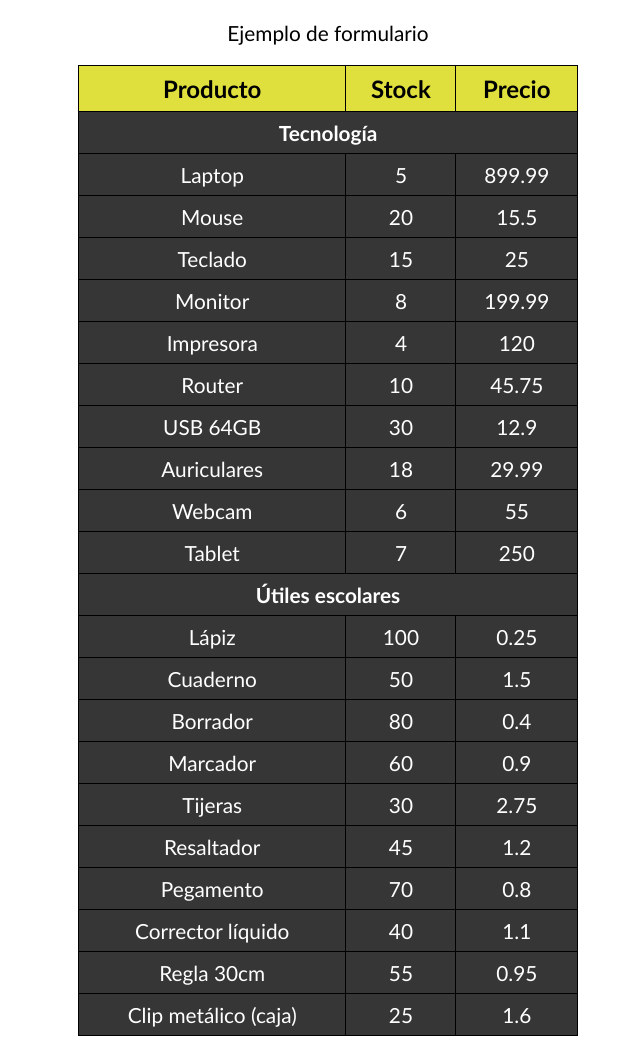
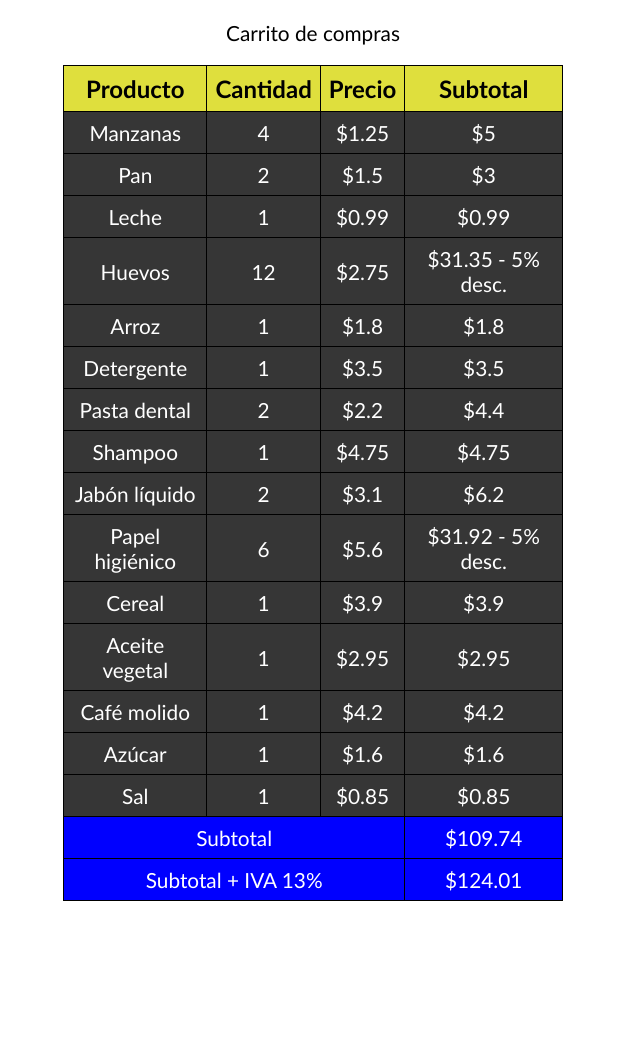
Before and after one commit to kristiankovic/practicas-git-tpi, a PHP site: page /ejercicio3/test.php in a window 1280 px wide. Shown: the whole page, without its empty margins (312-952 px from the left). After the commit the page ends 901 px from the top, so only its background shows below. Run offline with PHP 8.4, Linux system fonts and the light colour scheme.

Commit message:
fix: se elimino lo de categorias y se implento otra logica

```diff
--- a/ejercicio3/style.css
+++ b/ejercicio3/style.css
@@ -6,12 +6,15 @@
 
 .container{
     margin: 20px;
-    display: flex;
-    flex-direction: column;
 
-    justify-content: center;
-    align-items: center;
+    display: grid;
+    grid-template-areas: 'caja caja';
+
+    place-content: center;
+
+    gap: 30px;
 }
+
 table{
     font-family: 'Trebuchet MS', 'Lucida Sans Unicode', 'Lucida Grande', 'Lucida Sans', Arial, sans-serif;
     font-size: 1.3rem;
--- a/ejercicio3/test.php
+++ b/ejercicio3/test.php
@@ -1,37 +1,29 @@
 <?php
 
-$db_productos = [
+$compras = [
+    ["Manzanas", 4, 1.25],
+    ["Pan", 2, 1.50],
+    ["Leche", 1, 0.99],
+    ["Huevos", 12, 2.75],
+    ["Arroz", 1, 1.80],
+    ["Detergente", 1, 3.50],
+    ["Pasta dental", 2, 2.20],
+    ["Shampoo", 1, 4.75],
+    ["Jabón líquido", 2, 3.10],
+    ["Papel higiénico", 6, 5.60],
+    ["Cereal", 1, 3.90],
+    ["Aceite vegetal", 1, 2.95],
+    ["Café molido", 1, 4.20],
+    ["Azúcar", 1, 1.60],
+    ["Sal", 1, 0.85]
+];
 
-    "Tecnología" =>
+$subtotal = 0;
+foreach($compras as $producto){
+    $subtotal += $producto[1] * $producto[2];
+}
 
-    [
-        ["Laptop",      5,  899.99],
-        ["Mouse",       20, 15.50],
-        ["Teclado",     15, 25.00],
-        ["Monitor",     8,  199.99],
-        ["Impresora",   4,  120.00],
-        ["Router",      10, 45.75],
-        ["USB 64GB",    30, 12.90],
-        ["Auriculares", 18, 29.99],
-        ["Webcam",      6,  55.00],
-        ["Tablet",      7,  250.00]
-    ],
-
-    "Útiles escolares" =>
-
-    [
-        ["Lápiz", 100, 0.25],
-        ["Cuaderno", 50, 1.50],
-        ["Borrador", 80, 0.40],
-        ["Marcador", 60, 0.90],
-        ["Tijeras", 30, 2.75],
-        ["Resaltador", 45, 1.20],
-        ["Pegamento", 70, 0.80],
-        ["Corrector líquido", 40, 1.10],
-        ["Regla 30cm", 55, 0.95],
-        ["Clip metálico (caja)", 25, 1.60]
-    ]
-];
+$iva = $subtotal + ($subtotal * 0.13);
 
 ?>
 <!DOCTYPE html>
@@ -49,45 +41,64 @@ $db_productos = [
     <div class="container">
 
         <table>
-            <caption>Ejemplo de formulario</caption>
+            <caption>Carrito de compras</caption>
 
             <thead>
                 <tr>
-                    <th>
-                        Producto
-                    </th>
-
-                    <th>
-                        Stock
-                    </th>
-
-                    <th>
-                        Precio
-                    </th>
+                    <th>Producto</th>
+                    <th>Cantidad</th>
+                    <th>Precio</th>
+                    <th>Subtotal</th>
                 </tr>
 
             </thead>
 
             <tbody>
 
-                <?php foreach($db_productos as $categoria => $productos) : ?>
-                    <tr>
-                        <th colspan="3"> <?= $categoria ?></th>
-                    </tr>
+                <?php foreach ($compras as $producto) : ?>
 
-                    <?php foreach($productos as $producto) : ?>
                     <tr>
                         <td><?= $producto[0] ?></td>
                         <td><?= $producto[1] ?></td>
-                        <td><?= $producto[2] ?></td>
+                        <td><?= "$" . $producto[2] ?></td>
 
+                        <?php if($producto[1] >= 5){
+                            $descuento = ($producto[2] * $producto[1]) * 0.05;
+
+                            $total = $producto[2] * $producto[1] - $descuento;
+
+                            echo "<td> \${$total} - 5% desc.</td>";
+                        }
+
+                        else{
+                            $total = $producto[2] * $producto[1];
+                            echo "<td> \${$total} </td>";
+                        }
+                        ?>
                     </tr>
-                    <?php endforeach; ?>
+
                 <?php endforeach; ?>
+
             </tbody>
+
+            <tfoot>
+
+
+                <tr>
+                    <td colspan="3">Subtotal</td>
+                    <td><? echo "$" . $subtotal; ?></td>
+                </tr>
+                <tr>
+                    <td colspan="3">Subtotal + IVA 13%</td>
+                    <td><?= "$" . round($iva, 2); ?></td>
+                </tr>
+
+
+            </tfoot>
 
         </table>
     </div>
+
 </body>
 
 </html>
```
